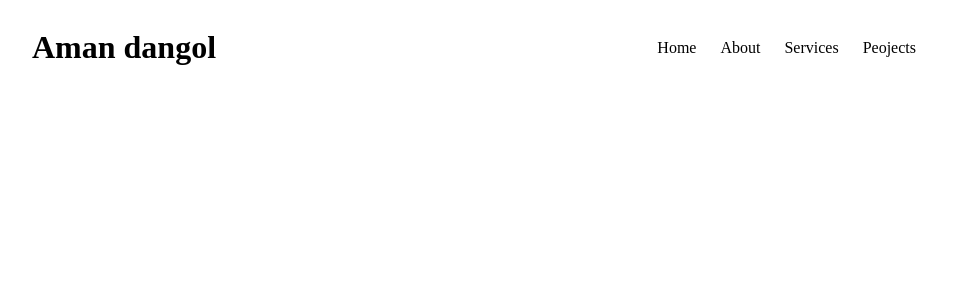
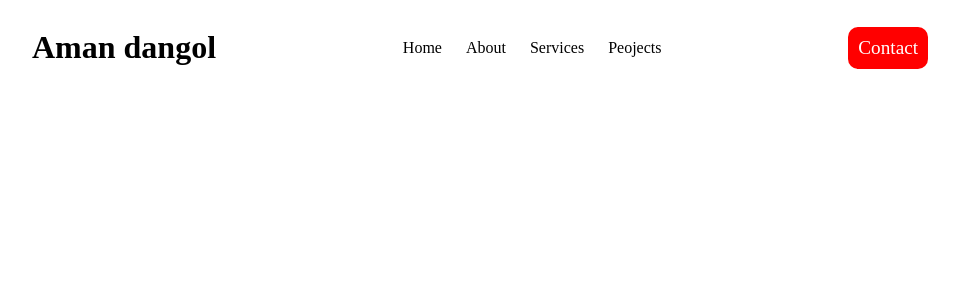
Before and after one commit to Aman-Dangol/portfolio, a React (Vite) app: page / in a window 1280 px wide. Shown: the top 300 px of the page, without its empty margins (160-1119 px from the left). Built offline with nearby package versions, Linux system fonts and the light colour scheme.

Commit message:
contact component

```diff
--- /dev/null
+++ b/src/components/Contact.jsx
@@ -0,0 +1,5 @@
+import styles from "../css_modules/contact.module.css";
+
+export default function Contact() {
+  return <a className={styles.btn} href="mailto:amandangol423@gmail.com">Contact</a>;
+}
--- a/src/components/Navbar.jsx
+++ b/src/components/Navbar.jsx
@@ -1,11 +1,13 @@
 import styles from "../css_modules/navbar.module.css";
 import Myname from "./Myname";
 import NavbarComponents from "./NavbarComponents";
+import Contact from "./Contact";
 export default function Navbar() {
   return (
     <div className={styles.container}>
       <Myname />
       <NavbarComponents />
+      <Contact />
     </div>
   );
 }
--- /dev/null
+++ b/src/css_modules/contact.module.css
@@ -0,0 +1,9 @@
+.btn{
+  text-decoration: none;
+  color: black;
+  font-size: 1.2rem;
+  background-color: red;
+  padding: 10px;
+  border-radius: 10px;
+  color: white;
+}
--- a/src/css_modules/navbarcomponent.module.css
+++ b/src/css_modules/navbarcomponent.module.css
@@ -1,7 +1,6 @@
 .listContainer {
   display: flex;
   justify-content: flex-end;
-  flex: 1;
 }
 
 .listContainer > li {
```
